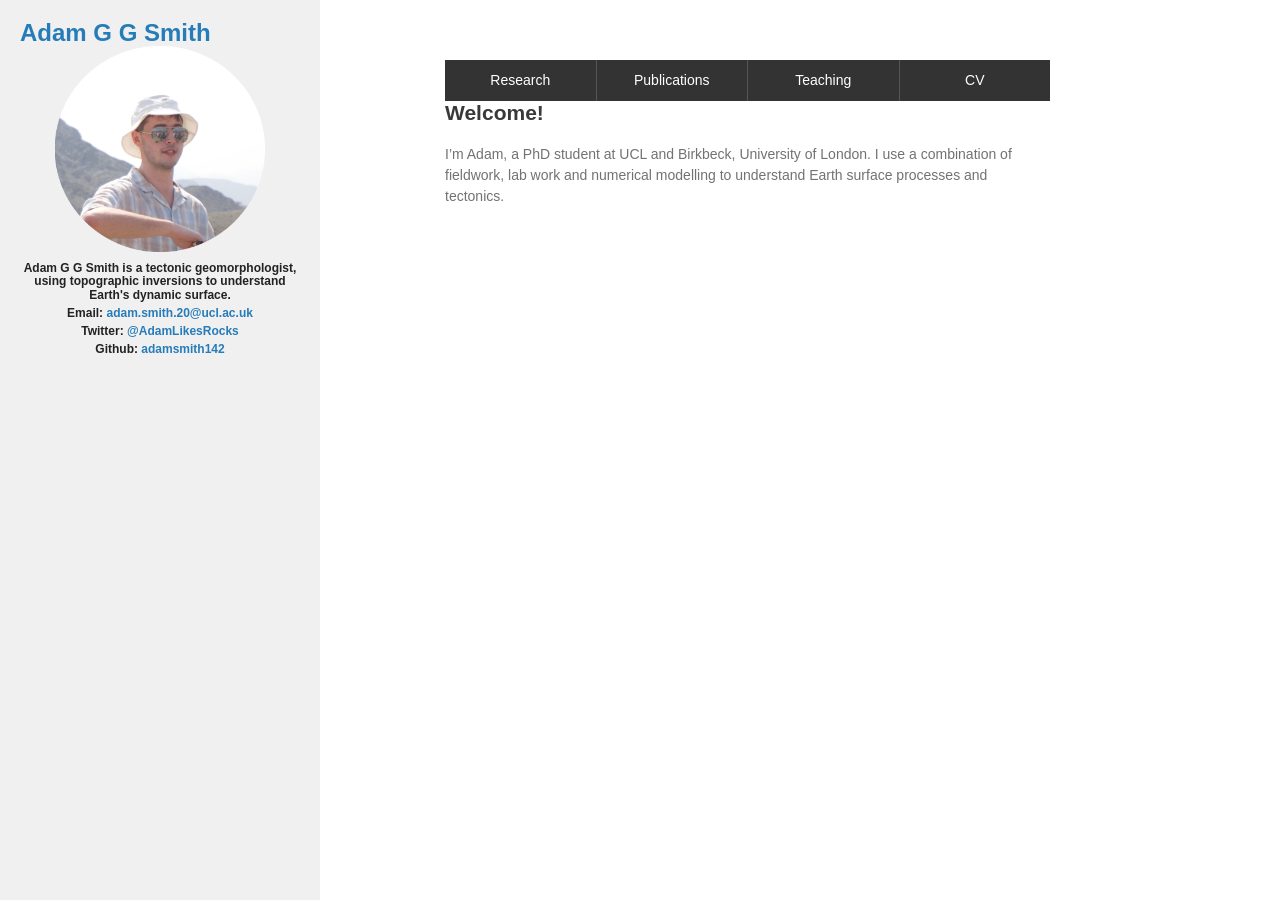
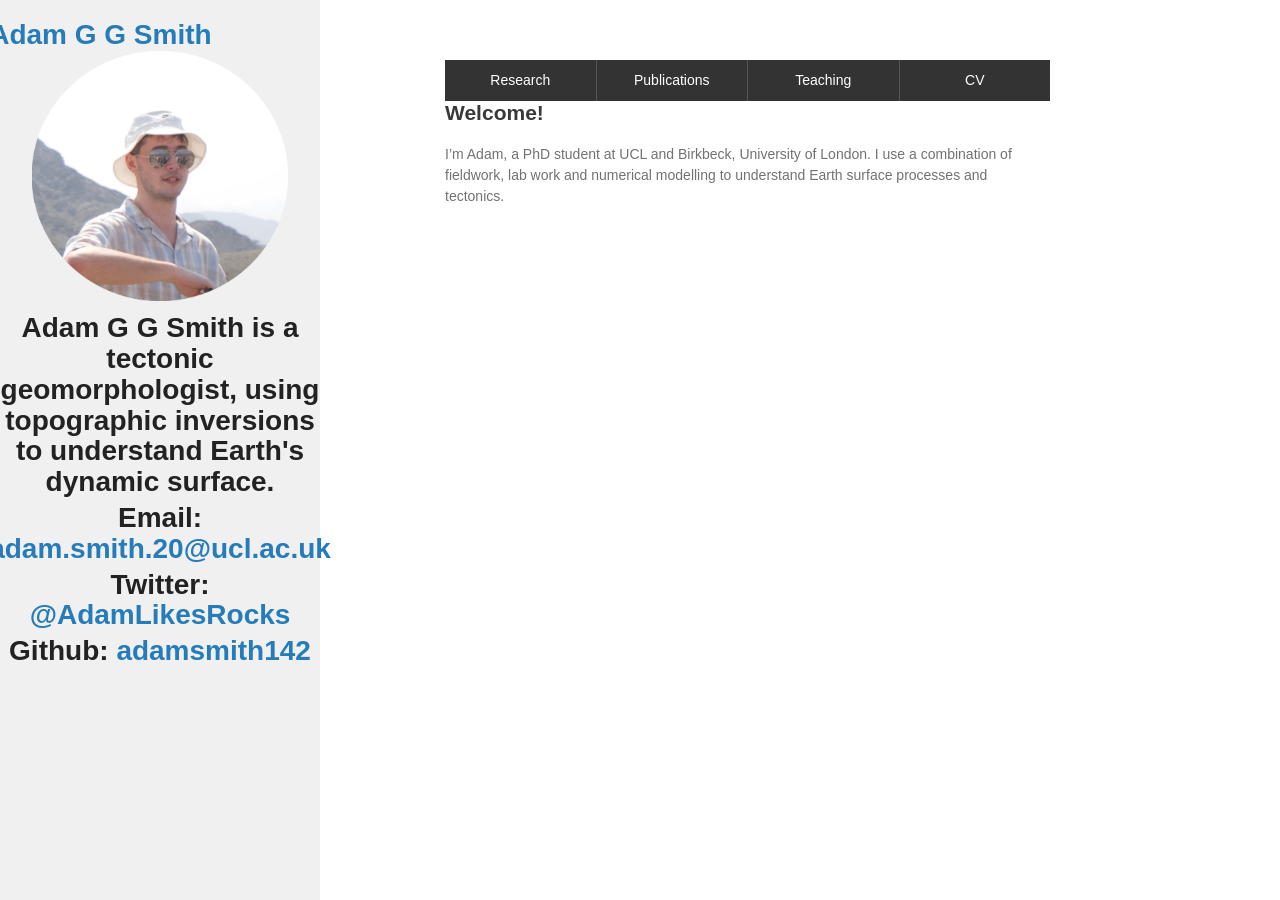
Before and after one commit to adamsmith142/adamsmith142.github.io, a Jekyll site: the page built from index.md, in a window 1280 px wide and 900 px high. Built offline with Jekyll 4.4.1, drawn with Linux system fonts in a browser that asks for light colours; our own code applies the rules of GitHub Pages for plain Markdown files.

Commit message:
Update default.html

```diff
--- a/_layouts/default.html
+++ b/_layouts/default.html
@@ -37,7 +37,6 @@
 
         header h1 {
             margin-bottom: 10px;
-            font-size: 24px; /* Adjust the value as needed for the desired title font size */
         }
 
         header .circular-logo {
@@ -53,7 +52,6 @@
         header p {
             margin: 5px 0;
             text-align: center;
-            font-size: 12px;
         }
 
         main {
```
